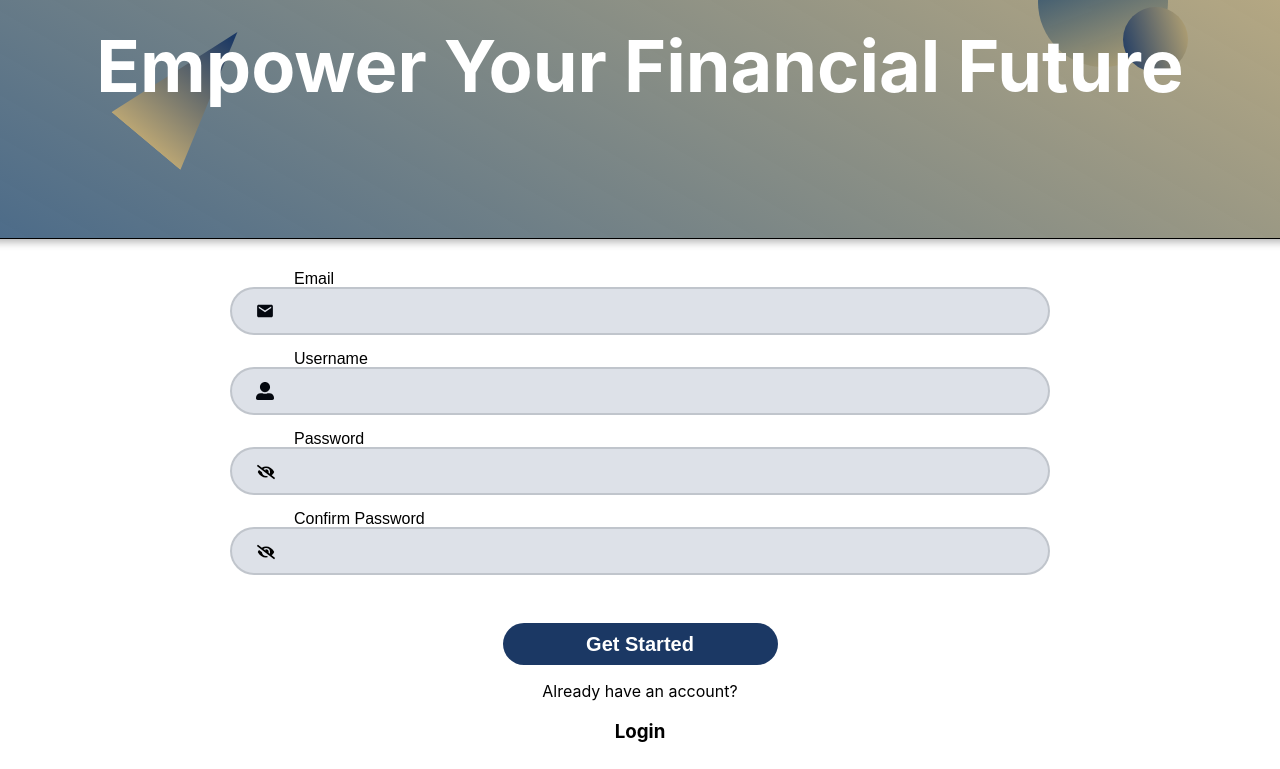
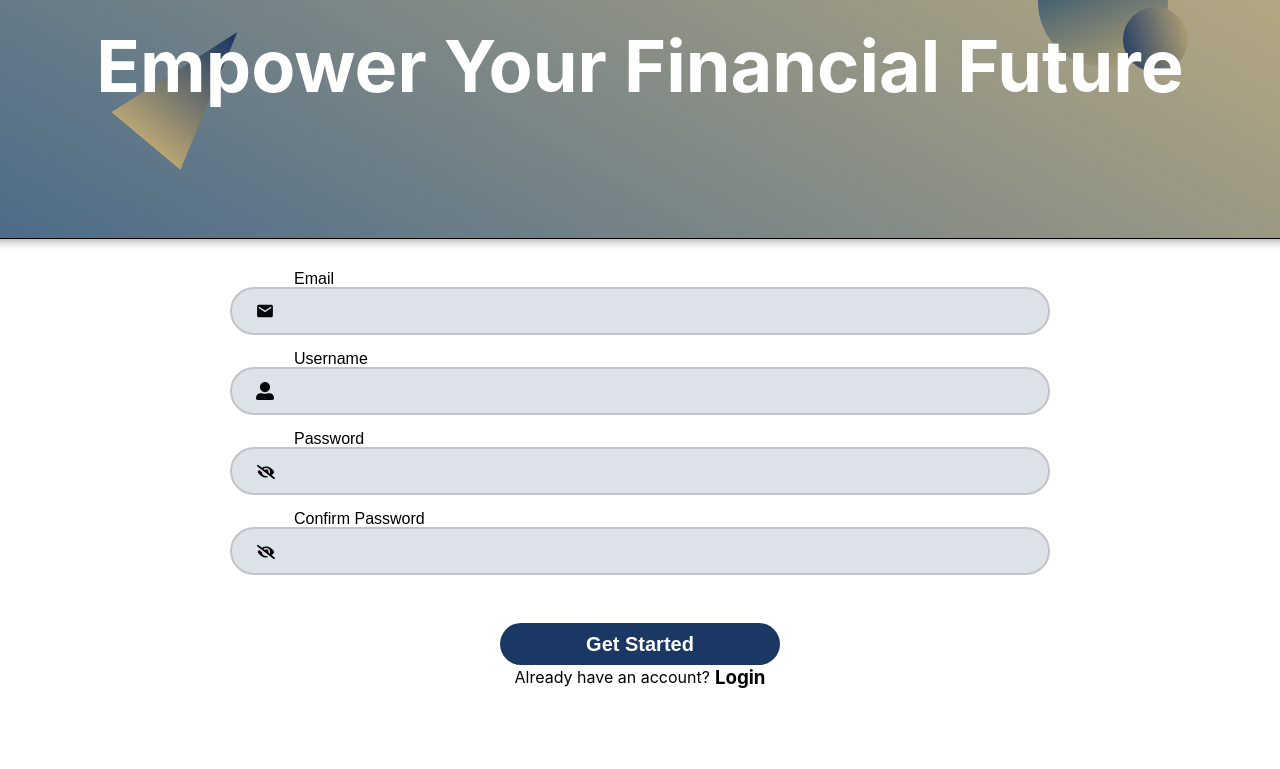
Before and after one commit to fuentesdominic/test, a React (Create React App) app: page / in a window 1280 px wide. Shown: the part 269-1038 px from the top of the page. Built offline with nearby package versions, Linux system fonts and the light colour scheme.

Commit message:
finish all but show effects for button and inputs

```diff
--- a/src/pages/Register.jsx
+++ b/src/pages/Register.jsx
@@ -17,11 +17,21 @@ const Register = () => {
     confirmPassword: ''
   });
 
+  // logic for password eyes
   const [isPasswordVisible, setIsPasswordVisible] = useState(false);
   const [isPasswordButtonVisible, setIsPasswordButtonVisible] = useState(true);
 
+
   const togglePasswordVisibility = () => {
     setIsPasswordVisible(!isPasswordVisible);
+  };
+
+  // logic for confrim password eyes
+  const [isConfirmPasswordVisible, setisConfirmPasswordVisible] =useState(false);
+  const [isConfirmPasswordButtonVisible, setIsConfirmPasswordButtonVisible] =useState(true);
+
+  const toggleConfirmPasswordVisibility = () => {
+    setisConfirmPasswordVisible(!isConfirmPasswordVisible);
   };
 
   const handleChange = (e) => {
@@ -79,7 +89,7 @@ const Register = () => {
           <input
             onChange={handleChange}
             name="password"
-            type="password"
+            type={isPasswordVisible ? "text" : "password"}
             className="input-form"
             value={formValues.password}
             required
@@ -103,18 +113,18 @@ const Register = () => {
           <input
             onChange={handleChange}
             name="confirmPassword"
-            type={isPasswordVisible ? "text" : "password"}
+            type={isConfirmPasswordVisible ? "text" : "password"}
             className="input-form"
             value={formValues.confirmPassword}
             required
           />
-          {isPasswordButtonVisible && (
+          {isConfirmPasswordButtonVisible && (
             <button
               type="button"
-              onClick={togglePasswordVisibility}
+              onClick={toggleConfirmPasswordVisibility}
               className="show-hide-btn"
             >
-              {isPasswordVisible ?
+              {isConfirmPasswordVisible ?
                 <FaEye />
                 :
                 <FaEyeSlash />}
--- a/src/pages/Style.css
+++ b/src/pages/Style.css
@@ -122,7 +122,7 @@
     background-color: #1B3864;
     border-radius: 50px;
     height: 42px;
-    width: 275px;
+    width: 280px;
     cursor: pointer;
     color: rgba(255, 255, 255, 1);
     font-size: 20px;
@@ -134,3 +134,15 @@
     background-color: #39609b;
     transform: scale(1.01);
   }
+
+  .btm-div {
+    display: flex;
+    flex-direction: row;
+    align-items: center;
+    margin-bottom: 5rem;
+    height: 1.5rem;
+  }
+
+  .btm-question {
+    margin-right: 5px;
+  }
```
